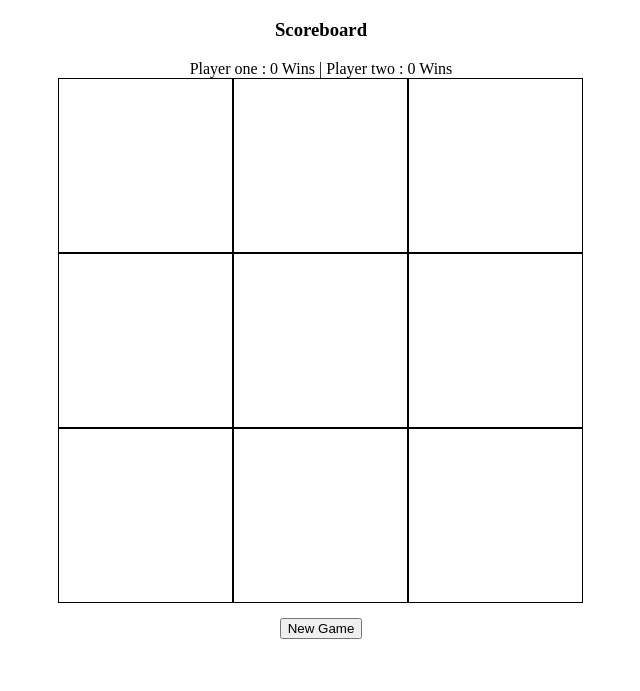
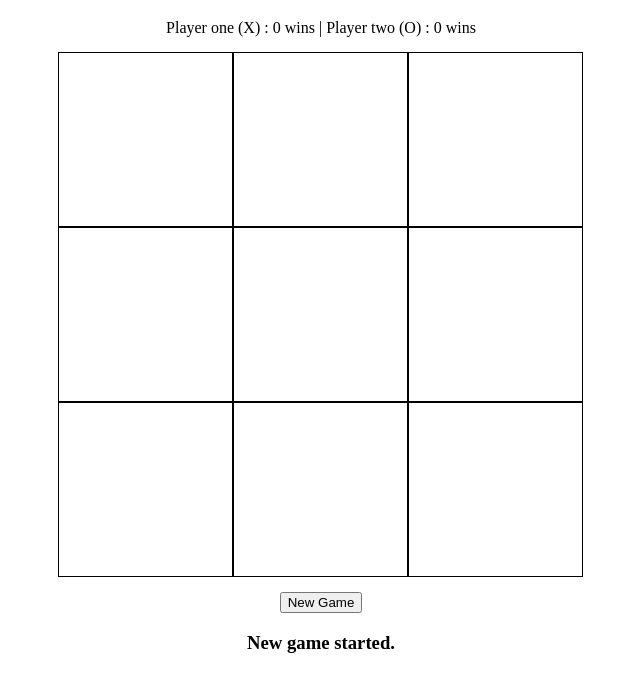
Before and after one commit to john-san/tic-tac-toe, a plain HTML site: page index.html in a window 1280 px wide. Shown: the part 61-752 px from the top of the page, without its empty margins (319-959 px from the left). Drawn offline with Linux system fonts and the light colour scheme.

Commit message:
update Msg function

```diff
--- a/css/styles.css
+++ b/css/styles.css
@@ -25,15 +25,21 @@ h1 {
   display: flex;
   justify-content: center;
   align-items: center;
+  cursor: pointer;
 }
 
 #newGameBtn {
   margin-top: 15px;
   margin-bottom: 0;
+  cursor: pointer;
 }
 
 .hidden {
   display: none;
+}
+
+.scoreboard {
+  margin-bottom: 15px;
 }
 
 @media screen and (min-width: 768px) {
--- a/index.html
+++ b/index.html
@@ -13,15 +13,14 @@
   <div class='container'>
 
     <div class='scoreboard'>
-      <h3>Scoreboard</h3>
-      <span id="playerOneName"></span> : <span id="playerOneWins">0</span> Wins
+      <span id="playerOneName"></span> : <span id="playerOneWins">0</span> wins
       |
-      <span id="playerTwoName"></span> : <span id="playerTwoWins">0</span> Wins
+      <span id="playerTwoName"></span> : <span id="playerTwoWins">0</span> wins
     </div>
     <div id='gameBoard'>
     </div>
     <button id="newGameBtn">New Game</button>
-    <h3 id='winMsg' class='hidden'></h3>
+    <h3 id='gameMsg' class='hidden'></h3>
   </div>
 </body>
 </html>
--- a/js/index.js
+++ b/js/index.js
@@ -55,8 +55,8 @@ const displayController = (() => {
   }
 
   const updateNames = (playerOne, playerTwo) => {
-    document.getElementById('playerOneName').textContent = playerOne.getName();
-    document.getElementById('playerTwoName').textContent = playerTwo.getName();
+    document.getElementById('playerOneName').textContent = `${playerOne.getName()} (${playerOne.getSign()})`;
+    document.getElementById('playerTwoName').textContent = `${playerTwo.getName()} (${playerTwo.getSign()})`;
   }
 
   const updateWins = (playerOne, playerTwo) => {
@@ -69,16 +69,13 @@ const displayController = (() => {
     chosen.textContent = sign;
   }
 
-  const _winMsg = document.getElementById('winMsg');
+  const _gameMsg = document.getElementById('gameMsg');
 
-  const hideWinMsg = () => _winMsg.classList.add('hidden');
-  const updateWinMsg = (playerNumber) => {
-    if (playerNumber == 0) {
-      _winMsg.textContent = "It's a tie!";
-    } else {
-      _winMsg.textContent = `${game.getPlayers()[playerNumber].getName()} wins!!`;
-    }
-    _winMsg.classList.remove('hidden');
+  const hideGameMsg = () => _gameMsg.classList.add('hidden');
+  const updateGameMsg = (message) => {
+    _gameMsg.textContent = message;
+    if ([..._gameMsg.classList].includes('hidden')) _gameMsg.classList.remove('hidden');
+
   }
 
   return {
@@ -86,8 +83,8 @@ const displayController = (() => {
    updateNames,
    updateWins,
    mark,
-   updateWinMsg,
-   hideWinMsg
+   updateGameMsg,
+   hideGameMsg
   }
 })();
 
@@ -138,13 +135,8 @@ const game = (() => {
   }
   const getPlayers = () => _players;
   const setPlayerTurn = (playerNumber = 1) => {
-    if (playerNumber == 1) {
-      _turn = 1;
-      console.log(`${_players[1].getName()}'s turn`);
-    } else if (playerNumber == 2) {
-      _turn = 2;
-      console.log(`${_players[2].getName()}'s turn`);
-    }
+    _turn = playerNumber;
+    displayController.updateGameMsg(`${_players[playerNumber].getName()}'s turn`);
   }
 
   const swapTurns = () => {
@@ -165,7 +157,7 @@ const game = (() => {
         if (_winConditions[key].every(doesIdxMatchSign)) {
           players[playerNumber].incrementWins();
           displayController.updateWins(playerOne, playerTwo);
-          displayController.updateWinMsg(playerNumber);
+          displayController.updateGameMsg(`${game.getPlayers()[playerNumber].getName()} wins!`);
           game.endGame();
           return true;
         }
@@ -174,7 +166,7 @@ const game = (() => {
 
     const isItFilled = (item) => Boolean(item) == true;
     if (gb.filter(isItFilled).length == 9) {
-      displayController.updateWinMsg(0);
+      displayController.updateGameMsg("It's a tie!");
       game.endGame();
     }
   }
@@ -183,13 +175,12 @@ const game = (() => {
   const endGame = () => _gameOver = true;
 
   const newGame = () => {
-    console.log('New game!');
     _gameOver = false;
     gameBoard.resetBoard();
     game.setPlayerTurn(1);
     displayController.renderBoard(gameBoard.getBoard());
     displayController.updateNames(playerOne, playerTwo);
-    displayController.hideWinMsg();
+    displayController.updateGameMsg('New game started.');
   }
 
   return {
```
